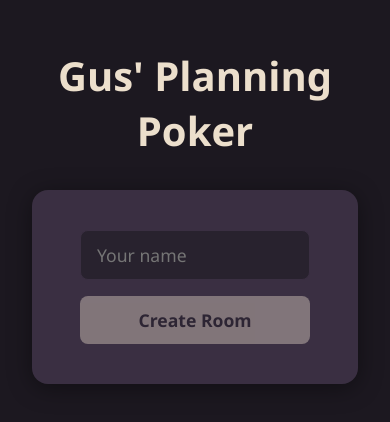
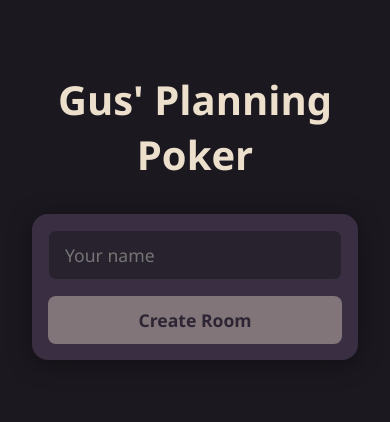
Before and after one commit to gustavo-js/planningPoker, a React (Vite) app: page /#/ in a window 390 px wide. Shown: the part 206-628 px from the top of the page. Built offline with nearby package versions, Linux system fonts and the light colour scheme; no server answers.

Commit message:
feat: prevent homepage card from clipping on very small screens

```diff
--- a/src/pages/HomePage.module.css
+++ b/src/pages/HomePage.module.css
@@ -81,3 +81,10 @@
 .kickedDismiss:hover {
   color: rgba(236, 223, 204, 0.9);
 }
+
+@media (max-width: 400px) {
+  .card {
+    padding: var(--space-4);
+    margin: 0 var(--space-2);
+  }
+}
```
